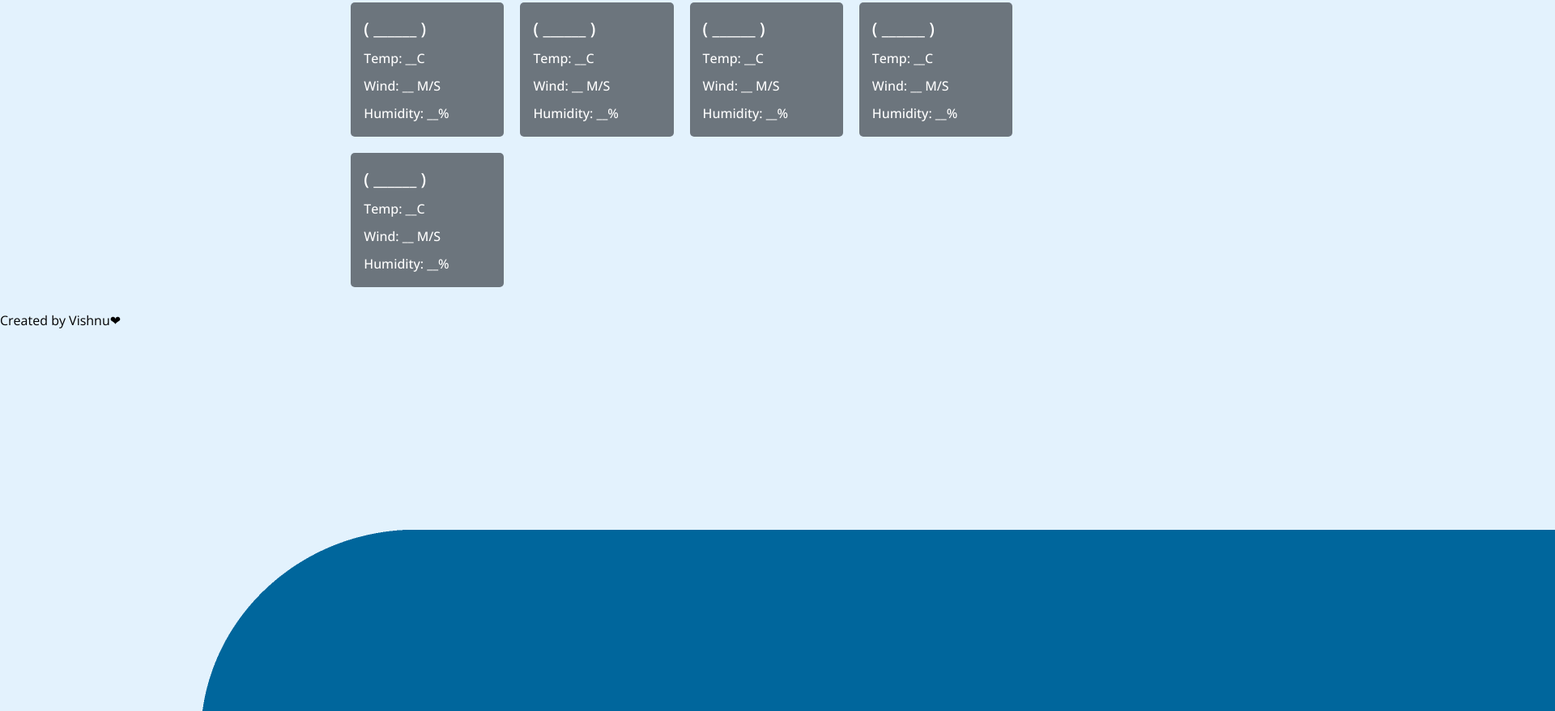
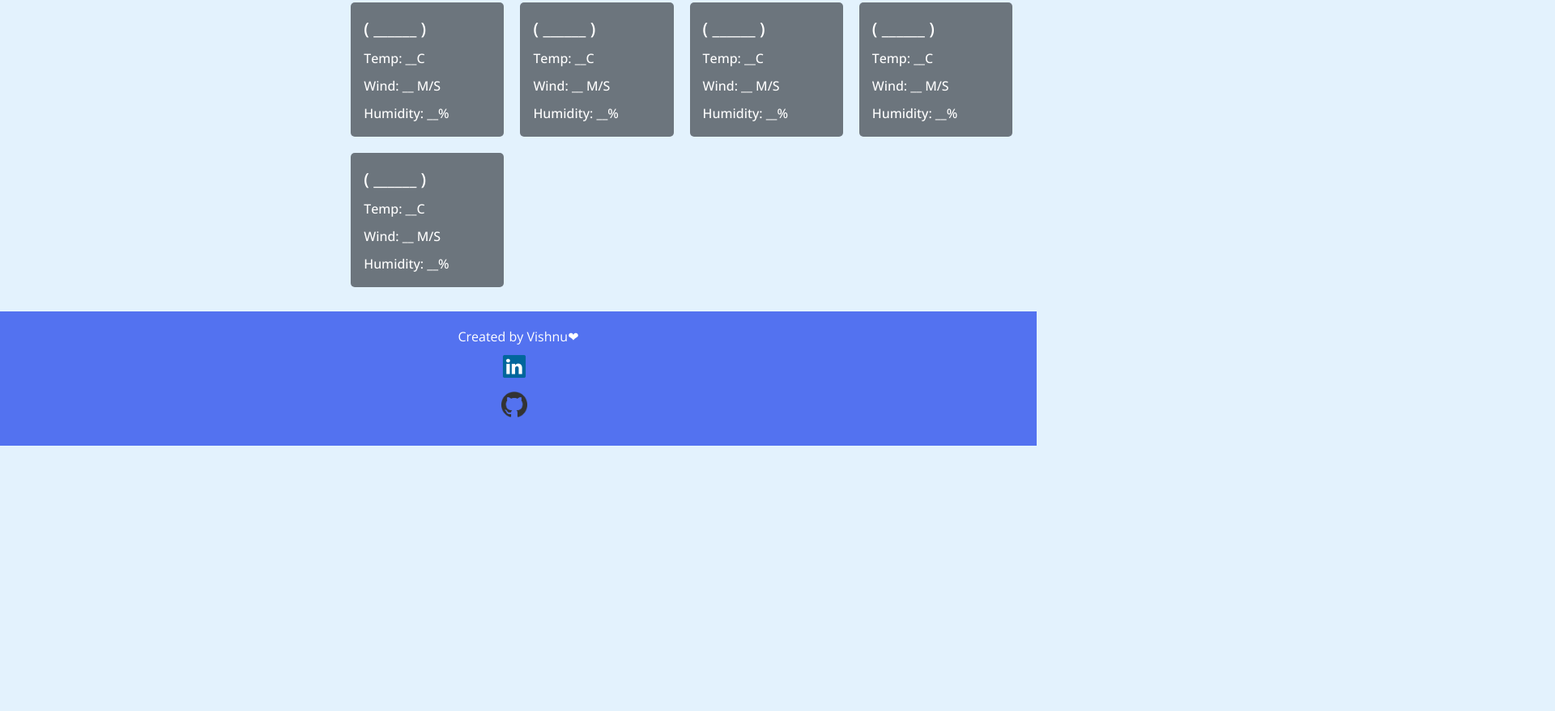
Before and after one commit to Vishnu252005/Weather-Hubs, a plain HTML site: page index.html in a window 1280 px wide. Shown: the part 353-1232 px from the top of the page at 81% size, 1920 px wide, since content can reach past the window. After the commit the page ends 904 px from the top, so only its background shows below. Drawn offline with nearby package versions, Linux system fonts and the light colour scheme.

Commit message:
style.css

```diff
--- a/style.css
+++ b/style.css
@@ -172,3 +172,29 @@ h1 {
     font-size: 1.35rem;
   }
 }
+.created-by {
+  display: flex;
+  flex-direction: column;
+  align-items: center;
+  justify-content: center;
+  padding: 20px;
+  background-color: #5372F0;
+  color: #fff;
+}
+
+.created-by p {
+  margin: 0;
+  font-size: 16px;
+  margin-bottom: 10px;
+}
+
+.created-by a {
+  text-decoration: none;
+  margin-bottom: 10px;
+}
+
+.created-by img {
+  width: 32px;
+  height: 32px;
+  margin-right: 10px;
+}
```
